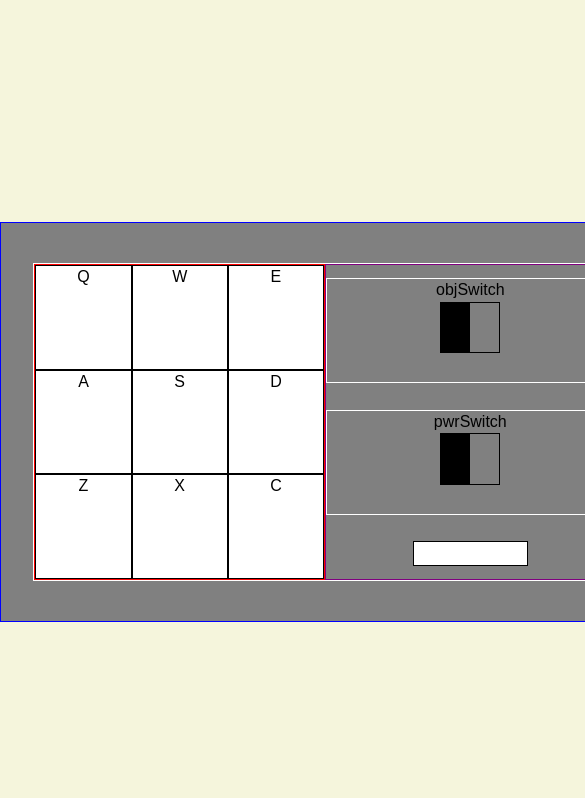
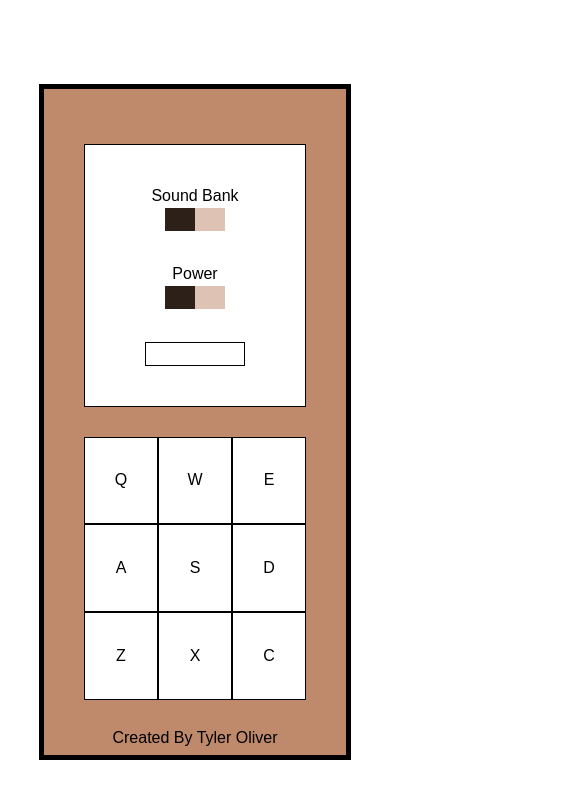
Before and after one commit to Tyler-Oliver/drum-machine, a React (Create React App) app: page / in a window 390 px wide. Shown: the top 798 px of the page, 585 px wide, since content can reach past the window. Built offline with nearby package versions, Linux system fonts and the light colour scheme.

Commit message:
initial commit

```diff
--- a/src/App.js
+++ b/src/App.js
@@ -58,16 +58,16 @@ export default class App extends Component {
 
           <div id="control-pad">
             <div id="objSwitch" className="my-switch">
-              <p>objSwitch</p>
+              <p>Sound Bank</p>
               <label className="switch" onChange={this.objSwitch}>
-                <input type="checkbox" />
+                <input className="my-input" type="checkbox" />
                 <span className="slider"></span>
               </label>
             </div>
             <div id="pwrSwitch" className="my-switch">
-              <p>pwrSwitch</p>
+              <p>Power</p>
               <label className="switch" onChange={this.pwrSwitch}>
-                <input type="checkbox" />
+                <input className="my-input" type="checkbox" />
                 <span className="slider"></span>
               </label>
             </div>
@@ -76,6 +76,7 @@ export default class App extends Component {
             </div>
           </div>
         </div>
+        <p id="signature">Created By Tyler Oliver</p>
       </div>
     );
   }
--- a/src/styles.scss
+++ b/src/styles.scss
@@ -1,3 +1,9 @@
+$base-color-1: #FFFFFF;
+$base-color-2: #DEC3B5;
+$base-color-3: #BF896C;
+$base-color-4: #8A583D;
+$base-color-5: #2D2019;
+
 * {
   font-size: 16px;
   box-sizing: border-box;
@@ -15,10 +21,11 @@ body, html {
   line-height: 1.4em;
   height: 100vh;
   width: 100%;
-  background-color: beige;
+  background-color: $base-color-1;
 }
 
 .app {
+  position: relative;
   display: flex;
   flex-direction: column;
   justify-content: center;
@@ -27,8 +34,8 @@ body, html {
   margin: 0 auto;
   height: 400px;
   width: 650px;
-  border: 1px solid blue;
-  background-color: gray;
+  border: 5px solid black;
+  background-color: $base-color-3;
 
   #my-container {
     display: flex;
@@ -37,16 +44,13 @@ body, html {
     height: 80%;
     width: 90%;
     margin: 0 auto;
-    border: 1px solid white;
 
     #drum-pad {
       display: flex;
       flex-flow: row wrap;
       justify-content: space-between;
-    align-items: center;
       height: 100%;
-    width: 50%;
-    border: 1px solid red;
+      width: 45%;
 
       .drum {
         height: calc(100%/3);
@@ -58,8 +62,12 @@ body, html {
         background-color: white;
 
         .inner-drum {
+          display: flex;
+          flex-direction: column;
+          justify-content: center;
           height: 100%;
           width: 100%;
+          background-color: $base-color-1;
         }
       }
     }
@@ -67,25 +75,24 @@ body, html {
     #control-pad {
       display: flex;
       flex-direction: column;
-    justify-content: space-around;
-    border: 1px solid purple;
+      justify-content: center;
       height: 100%;
-    width: 50%;
+      width: 45%;
+      background-color: $base-color-1;
+      border: 1px solid black;
 
       .my-switch {
-      height: calc(100%/3);
+        height: 30%;
         width: 100%;
         margin: 0 auto;
-      border: 1px solid white;
 
         .switch {
           position: relative;
           display: inline-block;
-        height: 50%;
+          height: 30%;
           width: 60px;
-        border: 1px solid black;
 
-        input {
+          .my-input {
             opacity: 0;
             height: 0;
             width: 0;
@@ -94,11 +101,13 @@ body, html {
           .slider {
             position: absolute;
             cursor: pointer;
+            height: 100%;
+            width: 100%;
             top: 0;
             left: 0;
             bottom: 0;
             right: 0;
-          background-color: gray;
+            background-color: $base-color-2;
           }
 
           .slider:before {
@@ -109,7 +118,7 @@ body, html {
             left: 0px;
             bottom: 0px;
             transition: .5s;
-          background-color: black;
+            background-color: $base-color-5;
           }
 
           input:checked + .slider:before {
@@ -117,11 +126,48 @@ body, html {
           }
         }
       }
+
       #display {
-      background-color: white;
-      width: 40%;
+        width: 100px;
         margin: 0 auto;
-      border: 1px solid black;
+        background-color: $base-color-1;
+        border: 1px solid black
+      }
+    }
+  }
+
+  #signature {
+    position: absolute;
+    left: 0;
+    right: 0;
+    bottom: 0;
+    margin: 5px auto;
+  }
+}
+
+/*Responsive Design*/
+
+@media (max-width: 700px) {
+  .app {
+    height: calc(100vh*.8);
+    width: 80%;
+    padding: 40px;
+
+    #my-container {
+      display: flex;
+      flex-direction: column-reverse;
+      justify-content: space-around;
+      width: 100%;
+      height: 100%;
+
+      #drum-pad {
+        height: 45%;
+        width: 100%;
+      }
+
+      #control-pad {
+        height: 45%;
+        width: 100%;
       }
     }
   }
```
Lines whose indentation alone changed are shown as unchanged.
